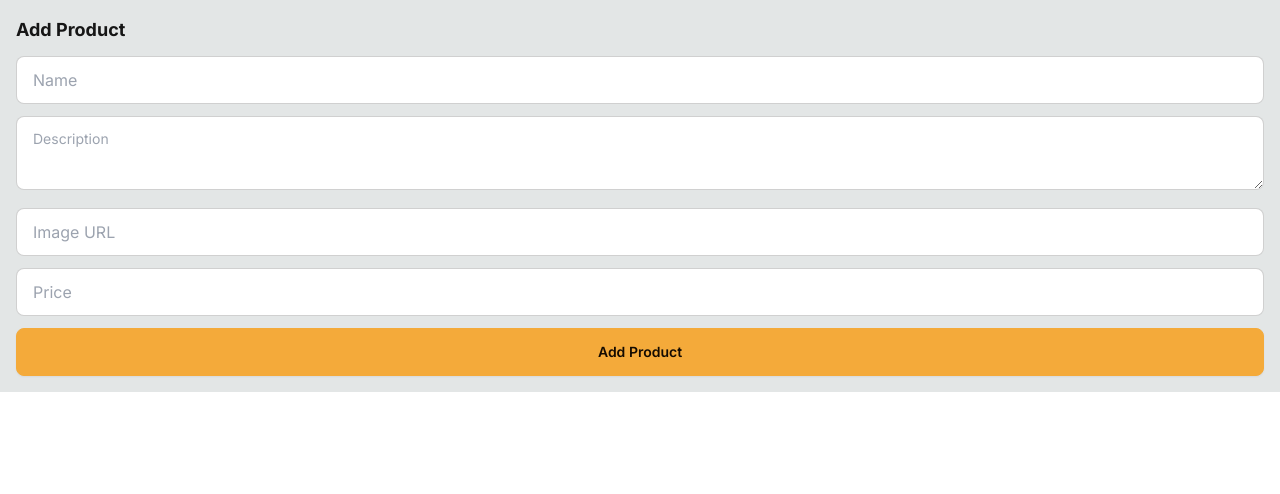
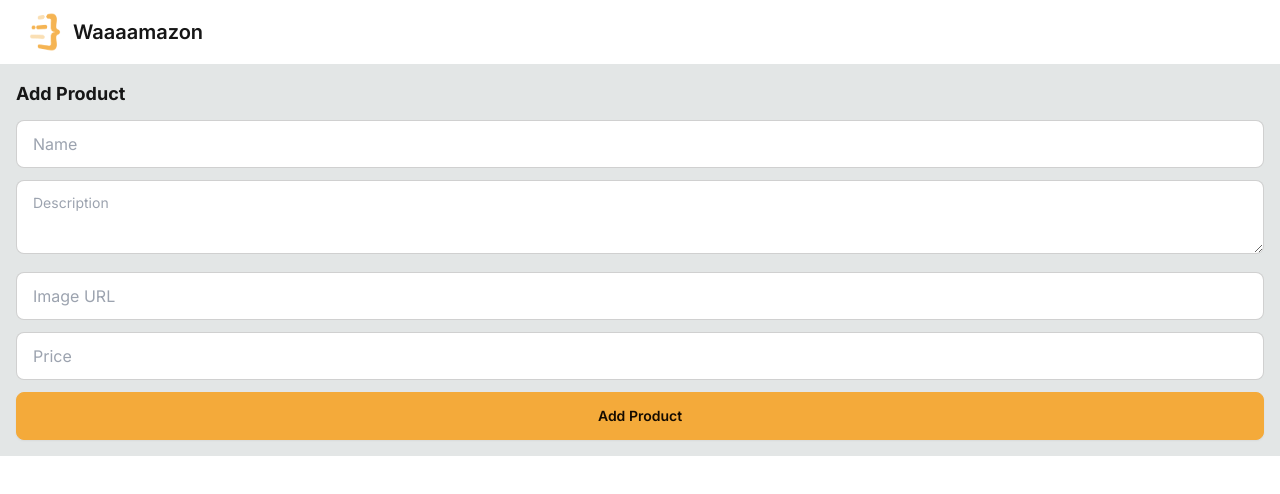
Before and after one commit to gomizilla/ecommerce, a Next.js app: page /add-product in a window 1280 px wide. Shown: the top 494 px of the page. Built offline with nearby package versions, Linux system fonts and the light colour scheme.

Commit message:
add: initial navbar

```diff
--- /dev/null
+++ b/app/Navbar/Navbar.tsx
@@ -0,0 +1,18 @@
+import Image from "next/image";
+import Link from "next/link";
+import logo from "@/assets/logo.png";
+
+export default function Navbar() {
+  return (
+    <div className="bg-base-100">
+      <div className="navbar m-auto max-w-7xl flex-col gap-2 sm:flex-row">
+        <div className="flex-1">
+          <Link href="/" className="btn btn-ghost text-xl normal-case">
+            <Image src={logo} height={40} width={40} alt="Waaamazon Logo" />
+            Waaaamazon
+          </Link>
+        </div>
+      </div>
+    </div>
+  );
+}
--- a/app/layout.tsx
+++ b/app/layout.tsx
@@ -1,6 +1,7 @@
 import type { Metadata } from "next";
 import { Inter } from "next/font/google";
 import "./globals.css";
+import Navbar from "./Navbar/Navbar";
 
 const inter = Inter({ subsets: ["latin"] });
 
@@ -17,6 +18,7 @@
   return (
     <html lang="en">
       <body className={inter.className}>
+        <Navbar />
         <main className="m-auto min-w-[300px] max-w-7xl p-4">{children}</main>
       </body>
     </html>
```
Also changed, not shown: assets/logo.png (renamed from app/assets/logo.png), assets/profile-pic-placeholder.png (renamed from app/assets/profile-pic-placeholder.png).
